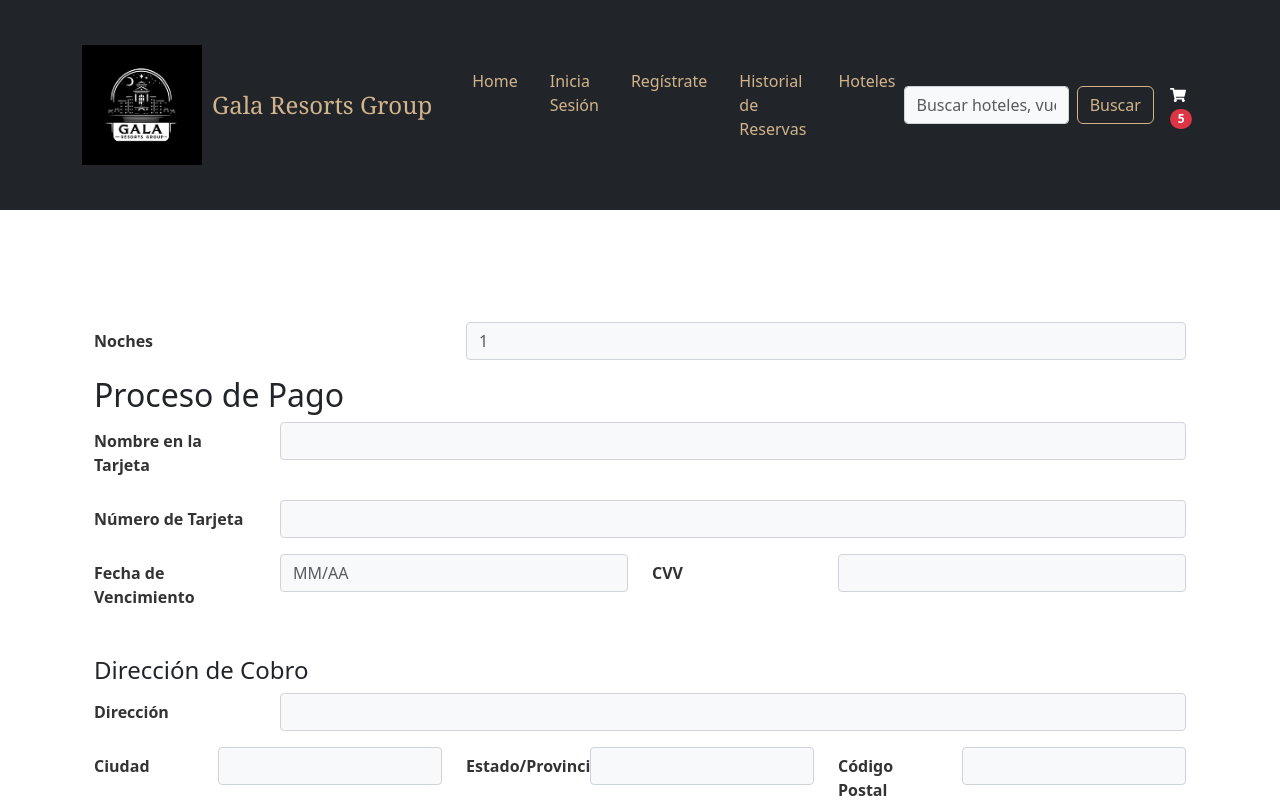
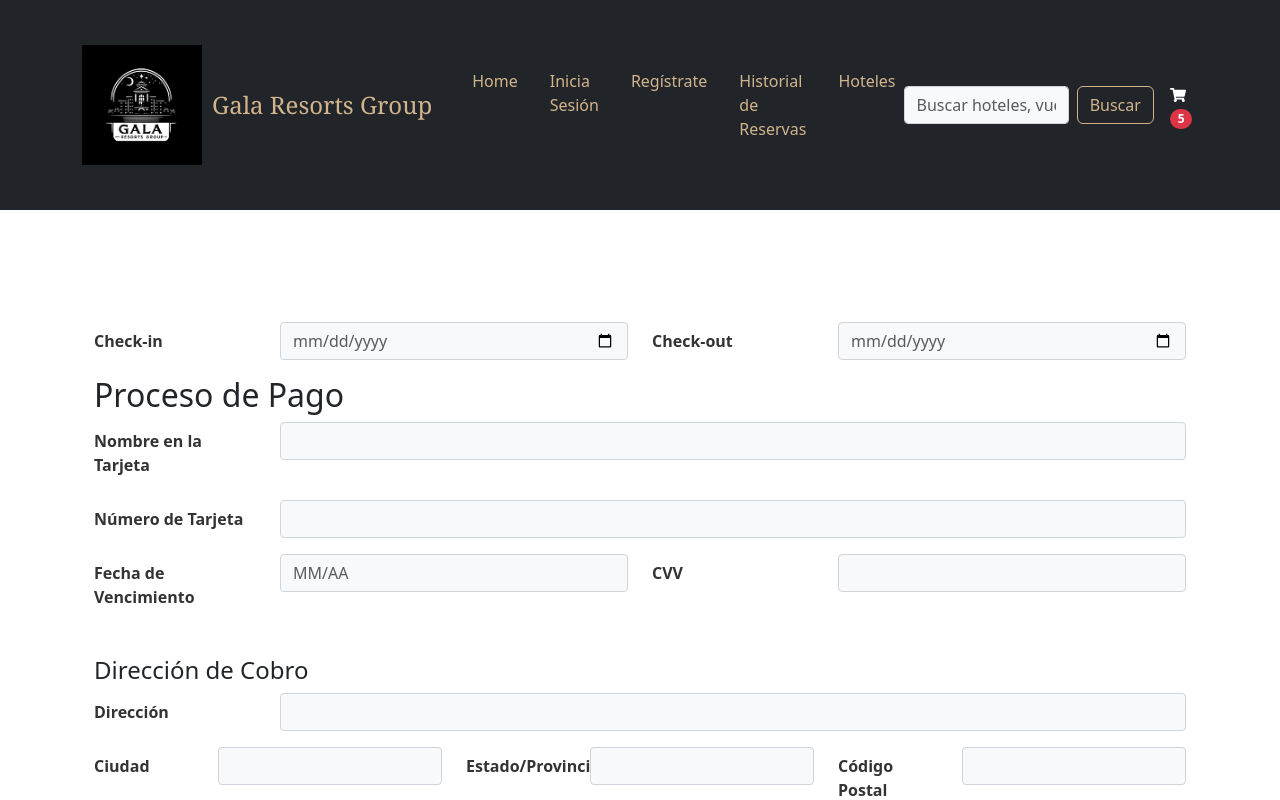
Before and after one commit to Rodas171315/Proyecto-B2B, a React (Create React App) app in the folder Hotel/frontend/sistema_hoteles/: page /checkout in a window 1280 px wide. Shown: the top 800 px of the page. Built offline with nearby package versions, Linux system fonts and the light colour scheme.

Commit message:
reservation context

```diff
--- a/Hotel/frontend/sistema_hoteles/src/App.css
+++ b/Hotel/frontend/sistema_hoteles/src/App.css
@@ -359,5 +359,5 @@ html, body {
 }
 
 .reservation-summary p strong {
-  color: #007bff; /* Color para destacar */
+  color: #684403; /* Color para destacar */
 }
--- a/Hotel/frontend/sistema_hoteles/src/components/CheckoutPage.jsx
+++ b/Hotel/frontend/sistema_hoteles/src/components/CheckoutPage.jsx
@@ -20,9 +20,18 @@ const CheckoutPage = () => {
     state: '',
     zip: '',
     country: '',
-    nights: 1, // Asumiendo una estancia mínima de 1 noche
+    checkIn: '',
+    checkOut: '',
   });
 
+
+  const calculateNights = () => {
+    const checkInDate = new Date(paymentDetails.checkIn);
+    const checkOutDate = new Date(paymentDetails.checkOut);
+    const difference = checkOutDate - checkInDate;
+    const nights = difference / (1000 * 3600 * 24); // Convertir de milisegundos a días
+    return Math.max(nights, 0); // Asegura que el número de noches no sea negativo
+  };
 
   const handleInputChange = (event) => {
     const { name, value } = event.target;
@@ -37,19 +46,37 @@ const CheckoutPage = () => {
 
   return (
     <Container className="my-5">
-<Form.Group as={Row} className="mb-3" controlId="nights">
-  <Form.Label column sm={4}>Noches</Form.Label>
+<Row>
+  <Col sm={6}>
+    <Form.Group as={Row} className="mb-3" controlId="checkIn">
+      <Form.Label column sm={4}>Check-in</Form.Label>
       <Col sm={8}>
         <Form.Control
-      type="number"
-      name="nights"
-      min="1" // Mínimo una noche
-      value={paymentDetails.nights}
+          type="date"
+          name="checkIn"
+          value={paymentDetails.checkIn}
           onChange={handleInputChange}
           required
         />
       </Col>
     </Form.Group>
+  </Col>
+  <Col sm={6}>
+    <Form.Group as={Row} className="mb-3" controlId="checkOut">
+      <Form.Label column sm={4}>Check-out</Form.Label>
+      <Col sm={8}>
+        <Form.Control
+          type="date"
+          name="checkOut"
+          value={paymentDetails.checkOut}
+          onChange={handleInputChange}
+          required
+        />
+      </Col>
+    </Form.Group>
+  </Col>
+</Row>
+
 
       <Form onSubmit={handleSubmit}>
 {/* Resumen de la reserva */}
@@ -58,10 +85,12 @@ const CheckoutPage = () => {
   <h4>Resumen de la Reserva</h4>
   <p><strong>Tipo de Habitación:</strong> {roomType}</p>
   <p><strong>Precio por noche:</strong> ${roomPrice}</p>
-    <p><strong>Noches:</strong> {paymentDetails.nights}</p>
-    <p><strong>Precio Total:</strong> ${roomPrice * paymentDetails.nights}</p>
+  <p><strong>Noches:</strong> {calculateNights()}</p>
+  <p className="total-price"><strong>Precio Total:</strong> ${roomPrice * calculateNights()}</p>
 </div>
+
 )}
+
       <h2>Proceso de Pago</h2>
         {/* Información de la tarjeta */}
         <Form.Group as={Row} className="mb-3" controlId="cardName">
```
Also changed, not shown: Hotel/frontend/sistema_hoteles/src/components/ReservationsContext.js (added, +30 -0 lines). Lines whose indentation alone changed are shown as unchanged.
